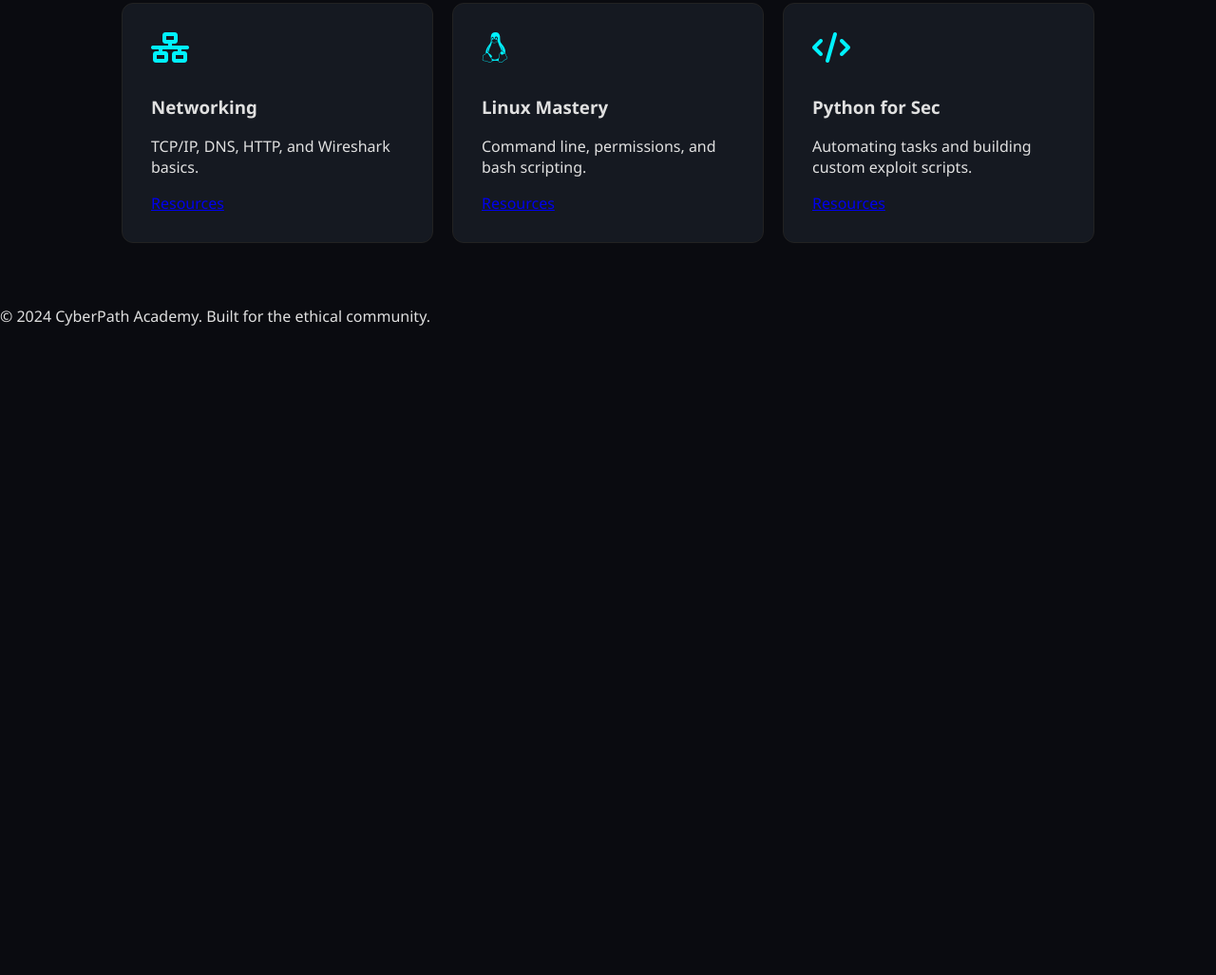
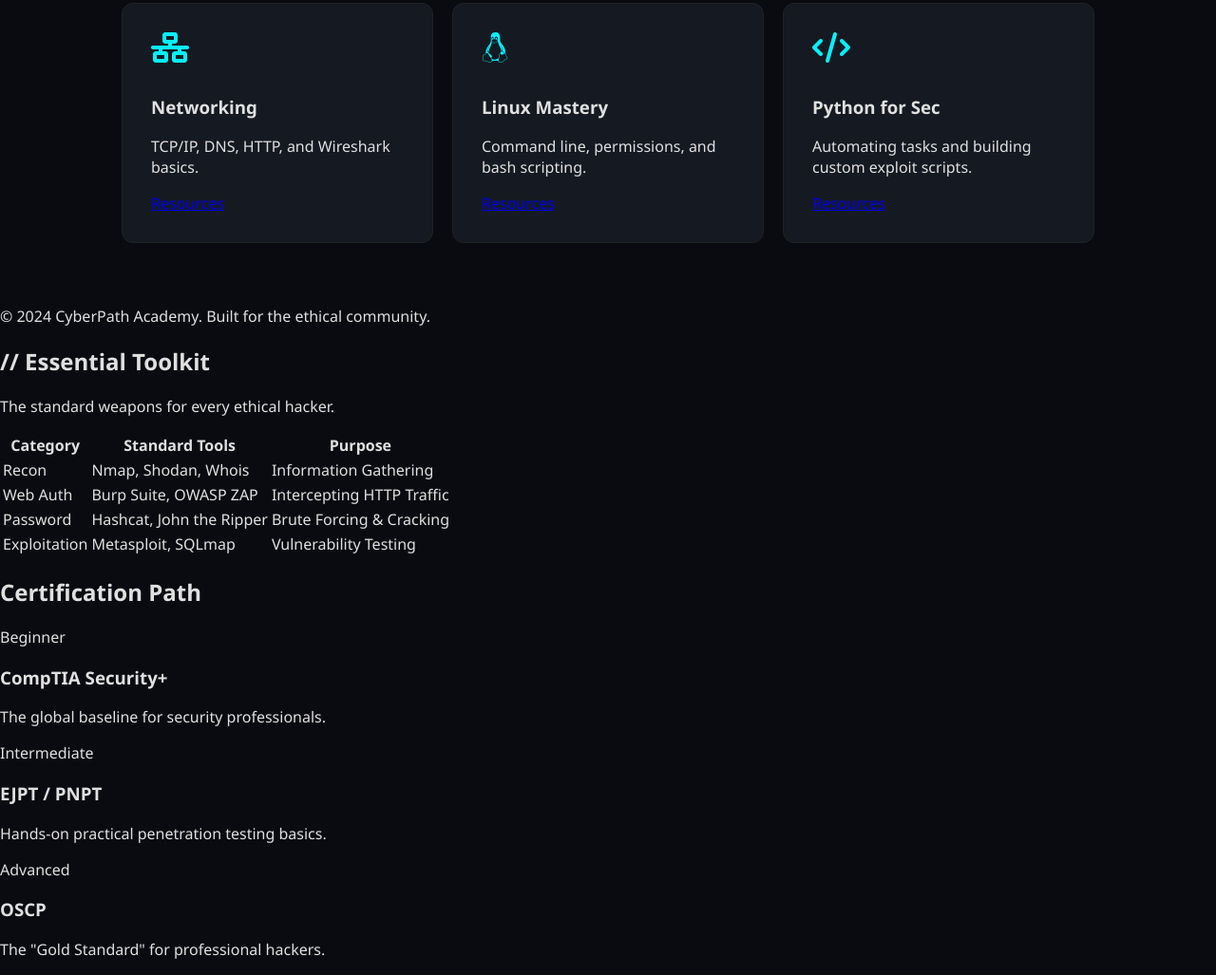
Before and after one commit to rtx772-eng/CyberPath-Academy, a plain HTML site: page index.html in a window 1280 px wide. Shown: the part 854-1881 px from the top of the page at 95% size. Before the commit the page ends 1214 px from the top, so only its background shows below. Drawn offline with Linux system fonts and the light colour scheme.

Commit message:
Update index.html

```diff
--- a/index.html
+++ b/index.html
@@ -64,3 +64,70 @@
     </footer>
 </body>
 </html>
+<section id="resources" class="resources">
+        <div class="section-header">
+            <h2><span class="accent-text">//</span> Essential Toolkit</h2>
+            <p>The standard weapons for every ethical hacker.</p>
+        </div>
+
+        <div class="tools-table-container">
+            <table class="tools-table">
+                <thead>
+                    <tr>
+                        <th>Category</th>
+                        <th>Standard Tools</th>
+                        <th>Purpose</th>
+                    </tr>
+                </thead>
+                <tbody>
+                    <tr>
+                        <td class="cat">Recon</td>
+                        <td>Nmap, Shodan, Whois</td>
+                        <td>Information Gathering</td>
+                    </tr>
+                    <tr>
+                        <td class="cat">Web Auth</td>
+                        <td>Burp Suite, OWASP ZAP</td>
+                        <td>Intercepting HTTP Traffic</td>
+                    </tr>
+                    <tr>
+                        <td class="cat">Password</td>
+                        <td>Hashcat, John the Ripper</td>
+                        <td>Brute Forcing & Cracking</td>
+                    </tr>
+                    <tr>
+                        <td class="cat">Exploitation</td>
+                        <td>Metasploit, SQLmap</td>
+                        <td>Vulnerability Testing</td>
+                    </tr>
+                </tbody>
+            </table>
+        </div>
+    </section>
+
+    <section id="certs" class="certs">
+        <h2>Certification Path</h2>
+        <div class="cert-timeline">
+            <div class="cert-item">
+                <div class="cert-rank">Beginner</div>
+                <div class="cert-info">
+                    <h3>CompTIA Security+</h3>
+                    <p>The global baseline for security professionals.</p>
+                </div>
+            </div>
+            <div class="cert-item highlight-border">
+                <div class="cert-rank">Intermediate</div>
+                <div class="cert-info">
+                    <h3>EJPT / PNPT</h3>
+                    <p>Hands-on practical penetration testing basics.</p>
+                </div>
+            </div>
+            <div class="cert-item gold-border">
+                <div class="cert-rank">Advanced</div>
+                <div class="cert-info">
+                    <h3>OSCP</h3>
+                    <p>The "Gold Standard" for professional hackers.</p>
+                </div>
+            </div>
+        </div>
+    </section>
```
